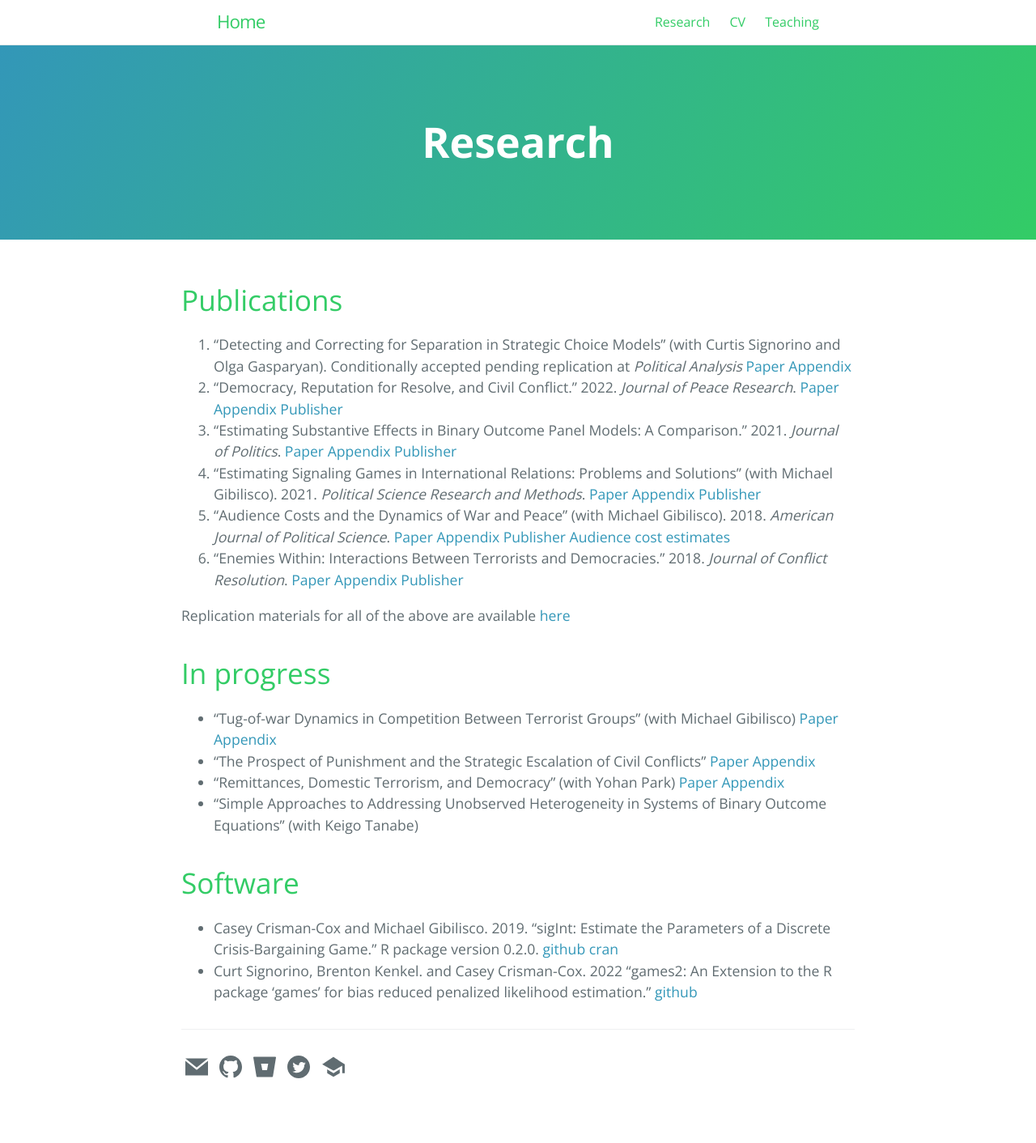
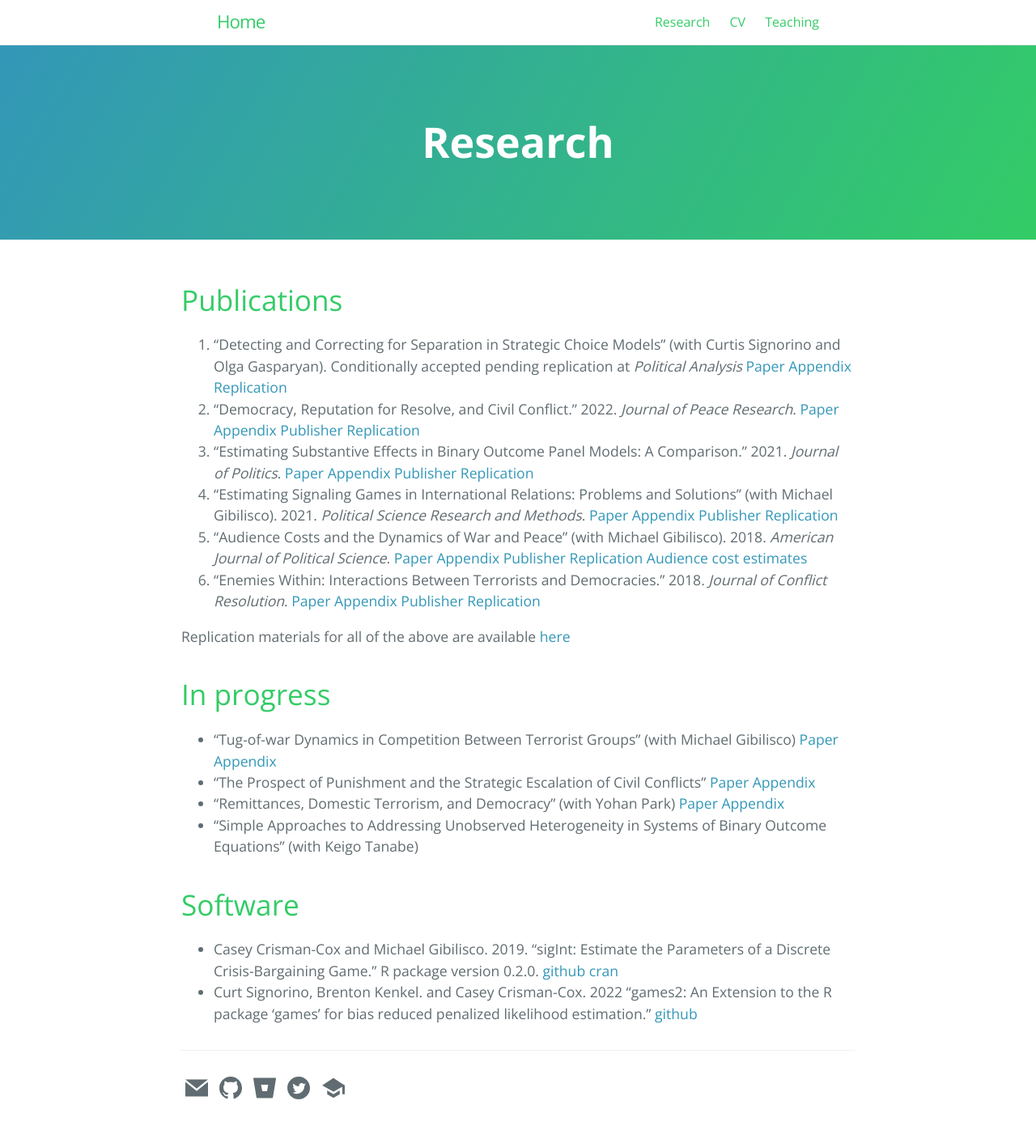
Before and after one commit to ccrismancox/ccrismancox.github.io, a Jekyll site: the page built from research.md, in a window 1280 px wide. Shown: the whole page at 81% size. Built offline with Jekyll 4.4.1, drawn with Linux system fonts in a browser that asks for light colours; comment, search, counter and statistics services are not loaded; before the commit the page ends 1386 px from its top, so only the background shows below that.

Commit message:
replication

```diff
--- a/research.md
+++ b/research.md
@@ -12,12 +12,12 @@ redirect_from:
 
 # Publications
 
-1. "Detecting and Correcting for Separation in Strategic Choice Models" (with Curtis Signorino and Olga Gasparyan). Conditionally accepted pending replication at *Political Analysis* [Paper](research/SeparationProject.pdf) [Appendix](research/SeparationAppendix.pdf)
-1. "Democracy, Reputation for Resolve, and Civil Conflict." 2022. *Journal of Peace Research*. [Paper](research/CrismanCox_JPR2022.pdf) [Appendix](research/appendixDuration.pdf) [Publisher](https://journals.sagepub.com/doi/full/10.1177/00223433211024697)
-2. "Estimating Substantive Effects in Binary Outcome Panel Models: A Comparison." 2021. *Journal of Politics*.  [Paper](research/CrismanCox_JOP2021.pdf) [Appendix](research/SupplementCRE.pdf) [Publisher](https://www.journals.uchicago.edu/doi/10.1086/709839)
-3. "Estimating Signaling Games in International Relations: Problems and Solutions" (with Michael Gibilisco). 2021. *Political Science Research and Methods*.  [Paper](research/CrismanCox_PSRM2021.pdf) [Appendix](research/SupplementSignalingGames2019.pdf) [Publisher](https://doi.org/10.1017/psrm.2019.58)
-4. "Audience Costs and the Dynamics of War and Peace" (with Michael Gibilisco). 2018. *American Journal of Political Science*. [Paper](research/CrismanCox_AJPS2018.pdf) [Appendix](research/SupplementAudienceCosts2018.pdf) [Publisher](https://onlinelibrary.wiley.com/doi/10.1111/ajps.12347) [Audience cost estimates](research/ACestimates.csv)
-5. "Enemies Within: Interactions Between Terrorists and Democracies." 2018. *Journal of Conflict Resolution*.   [Paper](research/CrismanCox_JCR2018.pdf) [Appendix](research/SupplementTerrorParties.pdf) [Publisher](https://doi.org/10.1177/0022002717698819)
+1. "Detecting and Correcting for Separation in Strategic Choice Models" (with Curtis Signorino and Olga Gasparyan). Conditionally accepted pending replication at *Political Analysis* [Paper](research/SeparationProject.pdf) [Appendix](research/SeparationAppendix.pdf) [Replication](https://github.com/ccrismancox/PA_BrStrat)
+1. "Democracy, Reputation for Resolve, and Civil Conflict." 2022. *Journal of Peace Research*. [Paper](research/CrismanCox_JPR2022.pdf) [Appendix](research/appendixDuration.pdf) [Publisher](https://journals.sagepub.com/doi/full/10.1177/00223433211024697) [Replication](https://github.com/ccrismancox/JPR_reputation4resolve)
+2. "Estimating Substantive Effects in Binary Outcome Panel Models: A Comparison." 2021. *Journal of Politics*.  [Paper](research/CrismanCox_JOP2021.pdf) [Appendix](research/SupplementCRE.pdf) [Publisher](https://www.journals.uchicago.edu/doi/10.1086/709839) [Replication](https://github.com/ccrismancox/JOP_substantiveEffectsInBinaryOutcomePanelModels)
+3. "Estimating Signaling Games in International Relations: Problems and Solutions" (with Michael Gibilisco). 2021. *Political Science Research and Methods*.  [Paper](research/CrismanCox_PSRM2021.pdf) [Appendix](research/SupplementSignalingGames2019.pdf) [Publisher](https://doi.org/10.1017/psrm.2019.58) [Replication](https://github.com/ccrismancox/PSRM_signalingGames)
+4. "Audience Costs and the Dynamics of War and Peace" (with Michael Gibilisco). 2018. *American Journal of Political Science*. [Paper](research/CrismanCox_AJPS2018.pdf) [Appendix](research/SupplementAudienceCosts2018.pdf) [Publisher](https://onlinelibrary.wiley.com/doi/10.1111/ajps.12347) [Replication](https://github.com/ccrismancox/AJPS_audienceCosts) [Audience cost estimates](research/ACestimates.csv)
+5. "Enemies Within: Interactions Between Terrorists and Democracies." 2018. *Journal of Conflict Resolution*.   [Paper](research/CrismanCox_JCR2018.pdf) [Appendix](research/SupplementTerrorParties.pdf) [Publisher](https://doi.org/10.1177/0022002717698819) [Replication](https://github.com/ccrismancox/JCR_enemieswithin)
 
 
 Replication materials for all of the above are available [here](https://github.com/ccrismancox)
```
